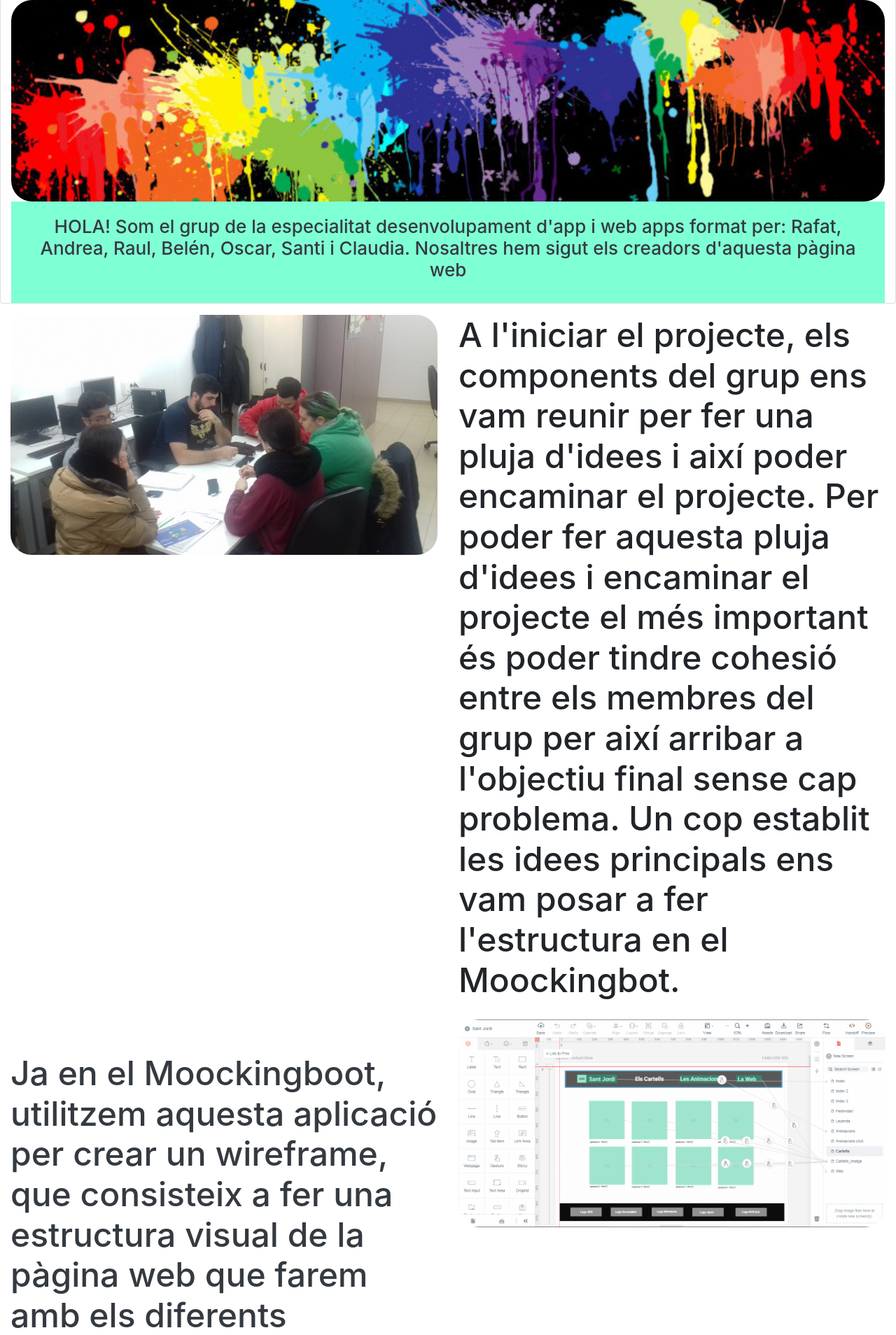
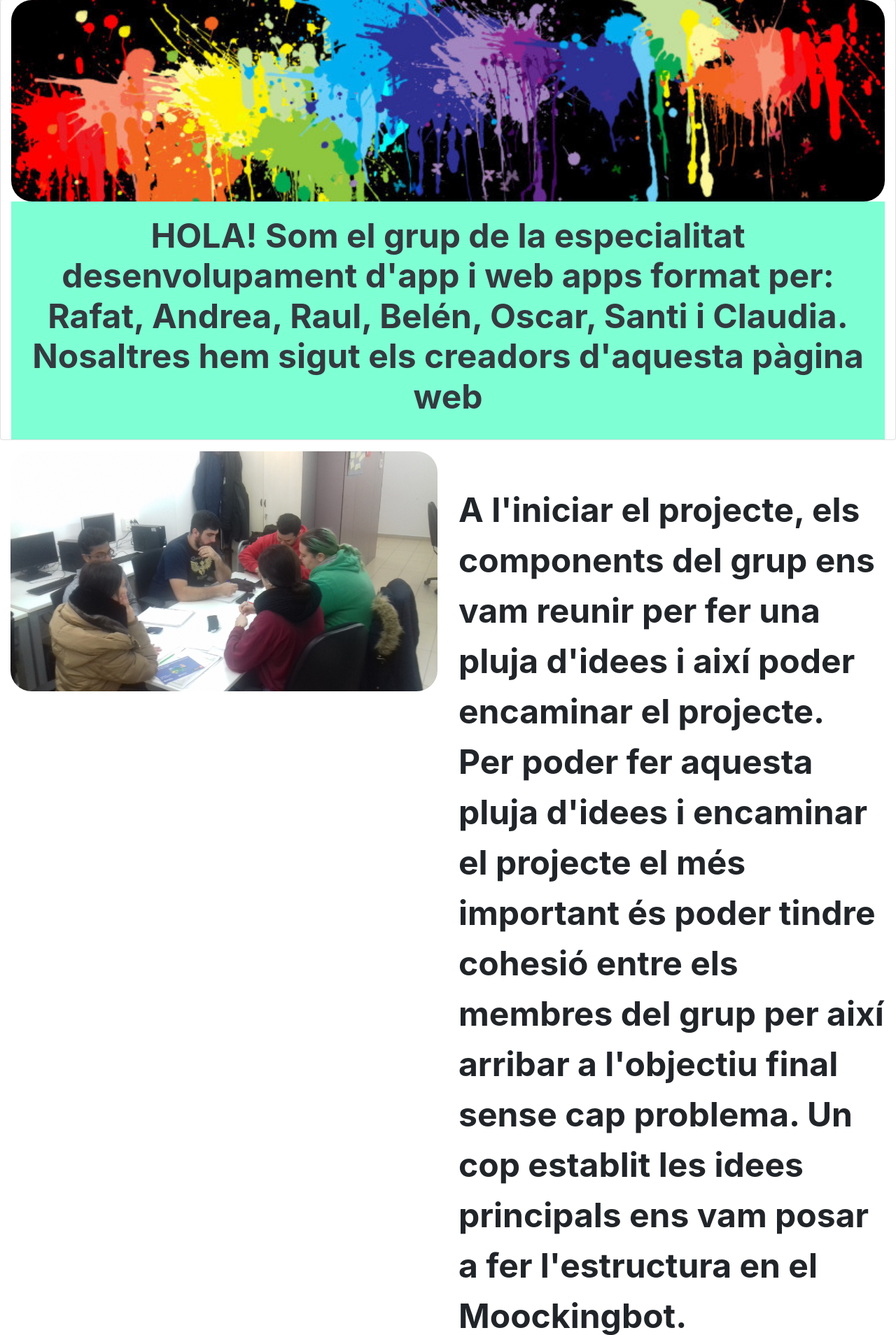
Before and after one commit to docentecam/santjordi, a PHP site: page /web.php in a window 1280 px wide; the page is wider, and only the part inside the window is pictured. Shown: the part 143-2051 px from the top of that part at 70% size. Run offline with PHP 8.4, Linux system fonts and the light colour scheme; some libraries are stand-ins or nearby versions.

Commit message:
media screen hecho

```diff
--- a/css/style.css
+++ b/css/style.css
@@ -16,27 +16,14 @@ nav{
 	background-color: #404040;
 }
 
+
 #borderImage{
 	border-radius: 30px;
 }
-#textFirezila{
-	font-size: 48px;
-}
-#textHangout{
-	font-size: 48px;
+.txtWeb{
+	font-weight: bold;
 
 }
-#textMeeting
-{
-	font-size: 48px;
-}
-#textMockingboot
-{
-	font-size: 48px;
-
-}
-
-
 .imgSize{
   padding: 10px;
   position: relative;
@@ -73,12 +60,6 @@ nav{
 }
 #pictureArrow{
 	padding-right: 450px;
-}
-#textWeb{
-	font-size: 60px;
-}
-#textHeadboard{
-	font-size: 26px;
 }
 #pictureWeb{
 	border-radius: 30px;
@@ -119,29 +100,30 @@ nav{
 #pictureMocking{
 		border-radius: 30px;
 	}
-@media (max-width: 575px){
 
 
 @media (max-width: 575px){
-
-
-
-@media (max-width: 575px){
-
-	#textHangout
-	{
-		font-size: 28px;
+	.txtWeb{
+		font-size: 17px;
 	}
 }
 @media (min-width: 576px) and (max-width: 767px){
-
+	.txtWeb{
+		font-size: 17px;
+	}
 }
 @media (min-width: 768px) and (max-width: 991px){
-
+	.txtWeb{
+		font-size: 20px;
+	}
 }
 @media (min-width: 992px) and (max-width: 1199px){
-
+	.txtWeb{
+		font-size:20px;
+	}
 }
 @media (min-width: 1200px){
-
+	.txtWeb{
+		font-size:48px ;
+	}
 }
--- a/web.php
+++ b/web.php
@@ -1,86 +1,69 @@
 <?php include ("inc/head.php");?>
 
-<div class="row ">
-	<div class="col-12 d-none d-sm-block txtTitles text-center">Procés de la creació de la pàgina</div>
+<div class="row  ">
+	<div class="col-12 d-none d-sm-block txtTitles text-center ">Procés de la creació de la pàgina</div>
 
 </div>
 <div class="row">
 	<div class="col-12 col-md-12 card mb-3">
 	  <img id="borderImage" class="card-img-top" src="img/cropped-cropped-3d-abstract-wallpaper-colorful-abstract-wallpapers.jpg" alt="Card image cap">
 	  <div  id="titleColor" class="card-body  text-dark text-center">
-	    <h5 id="textHeadboard" class="card-title">HOLA! Som el grup de la especialitat desenvolupament d'app i web apps format per: Rafat, Andrea, Raul, Belén, Oscar, Santi i Claudia. Nosaltres hem sigut els creadors d'aquesta pàgina web</h5>
+	    <h5 class="card-title txtWeb">HOLA! Som el grup de la especialitat desenvolupament d'app i web apps format per: Rafat, Andrea, Raul, Belén, Oscar, Santi i Claudia. Nosaltres hem sigut els creadors d'aquesta pàgina web</h5>
 
 	  </div>
 	</div>
 </div>
-<div class="row">
+<div class="row txtWeb">
 	<div  class="col-sm-12  col-lg-6 ">
-		 <img id="meetingImage" class="img-fluid" src="img/reunionpaint.jpg">
+		 <img id="meetingImage" class="img-fluid" src="img/definicióProjecteoriginal.jpg">
 	</div>
-	<div class="mb-3 col-sm-12 col-md-12 col-lg-6 " >
-	  	<div>
-	    	<h5 id="textMeeting" class="card-title">A l'iniciar el projecte, els components del grup ens vam reunir per fer una pluja d'idees i així poder encaminar el projecte. Per poder fer aquesta pluja d'idees i encaminar el projecte el més important és poder tindre cohesió entre els membres del grup per així arribar a l'objectiu final sense cap problema. Un cop establit les idees principals ens vam posar a fer l'estructura en el Moockingbot.</h5>
-	    </div>
+	<div class=" col-sm-12 col-md-12 col-lg-6 mb-3 mt-5  txtWeb" >
+	    	A l'iniciar el projecte, els components del grup ens vam reunir per fer una pluja d'idees i així poder encaminar el projecte. Per poder fer aquesta pluja d'idees i encaminar el projecte el més important és poder tindre cohesió entre els membres del grup per així arribar a l'objectiu final sense cap problema. Un cop establit les idees principals ens vam posar a fer l'estructura en el Moockingbot.
+
 	</div>
 
 </div>
-<div class="row">
-	<div class="text-dark mb-3 col-sm-12 col-md-12 col-lg-6 mt-5" >
+<div class="row txtWeb">
+	<div class=" col-sm-12 col-md-12 col-lg-6 mt-5 mb-3 txtWeb" >
+	    Ja en el Moockingboot, utilitzem aquesta aplicació per crear un wireframe, que consisteix a fer una estructura visual de la pàgina web que farem amb els diferents elements que és compondrà la pàgina: Un menú en la capçalera amb les seves opcions, un peu de pàgina amb els logos corporatius, i el contingut de cada una de les opcions del menú.
 
-	  <div>
-	    <h5 id="textMockingboot" >Ja en el Moockingboot, utilitzem aquesta aplicació per crear un wireframe, que consisteix a fer una estructura visual de la pàgina web que farem amb els diferents elements que és compondrà la pàgina: Un menú en la capçalera amb les seves opcions, un peu de pàgina amb els logos corporatius, i el contingut de cada una de les opcions del menú.
-	     </h5>
 
-	  </div>
 	</div>
 	<div class="col-sm-12 col-md-12 col-lg-6">
 		<img id="pictureMocking" class="img-fluid" src="img/Capturaoscar.PNG">
 	</div>
 </div>
-<div class="row">
+<div class="row txtWeb">
 	<div  class="col-sm-12 col-md-12 col-lg-6">
 		<img id="pictureHangout" class="img-fluid " src="img/Capturahangout3.JPG">
 
 	</div>
 
-	<div  class="text-dark mb-3 col-sm-12 col-md-12 col-lg-6 mt-5">
-
-	  <div >
-	    <h5 id="textHangout">A continuació fem una vídeo conferència entre les tres especialitats: Desenvolupament de web apps i d'app, dissenyadors/as 2D i 3D i animació de productes audiovisuals 2D i 3D mitjançant l'aplicació Hangout per tal d'aclarir conceptes. Un cop parlat vam començar d'aplicar els canvis establerts entre tots.
-	     </h5>
-
-	  </div>
+	<div  class=" col-sm-12 col-md-12 col-lg-6 mt-5 mb-3 txtWeb">
+	    A continuació fem una vídeo conferència entre les tres especialitats: Desenvolupament de web apps i d'app, dissenyadors/as 2D i 3D i animació de productes audiovisuals 2D i 3D mitjançant l'aplicació Hangout per tal d'aclarir conceptes. Un cop parlat vam començar d'aplicar els canvis establerts entre tots.
 	</div>
 
 </div>
-<div class="row">
-	<div class="text-dark mb-3 col-sm-12 col-md-12 col-lg-6 mt-5" >
-
-	  <div>
-	    <h5 id="textFirezila" ">Un cop acabat el projecte, mitjançant el filezila pujem els arxius finalitzats al hosting que aixo fa que qualsevol persona entri a la pàgina.
-	     </h5>
-
-	  </div>
+<div class="row txtWeb">
+	<div class=" col-sm-12 col-md-12 col-lg-6 mt-5 mb-3 txtWeb" >
+	    Un cop acabat el projecte, mitjançant el filezila pujem els arxius finalitzats al hosting que aixo fa que qualsevol persona entri a la pàgina.
 	</div>
 	<div class="col-sm-12 col-md-12 col-lg-6">
 		<img id="pictureFilezila" class="img-fluid" src="img/sitioFilezilla.png">
 	</div>
 
 </div>
-<div class="row">
+<div class="row txtWeb">
 	<div  class="col-sm-12 col-md-12 col-lg-6 mb-5">
 		<img id="pictureWeb" class="img-fluid " src="img/sitioNavegador.png">
 
 	</div>
-	 <div  class="col-sm-12 col-md-12 col-lg-6 mt-5 text-center">
-		 <div>
-		    <h5 id="textWeb"> Finalment aquí teniu la pàgina ja pujada al hosting.
-		     </h5>
-		    <div>
-		     	<img id="pictureArrow" src="img/flechaparaultimafoto.png" >
-			</div>
-		  </div>
-		</div>
+	 <div  class="col-sm-12 col-md-12 col-lg-6 mt-5 text-center txtWeb">
+		    Finalment aquí teniu la pàgina ja pujada al hosting.
+	</div>
+	<div class="col-sm-12 col-md-12 col-lg-">
+		<img id="pictureArrow" src="img/flechaparaultimafoto.png" >
+	</div>
 </div>
 
 
```
Also changed, not shown: img/Capturahangoutconferencia.JPG (deleted), img/Capturahangoutconferencia2.JPG (deleted), img/capturahangouts.jpg (deleted), img/template-nintendo_07.jpg (deleted), img/wireframePrimer.jpg (deleted).
